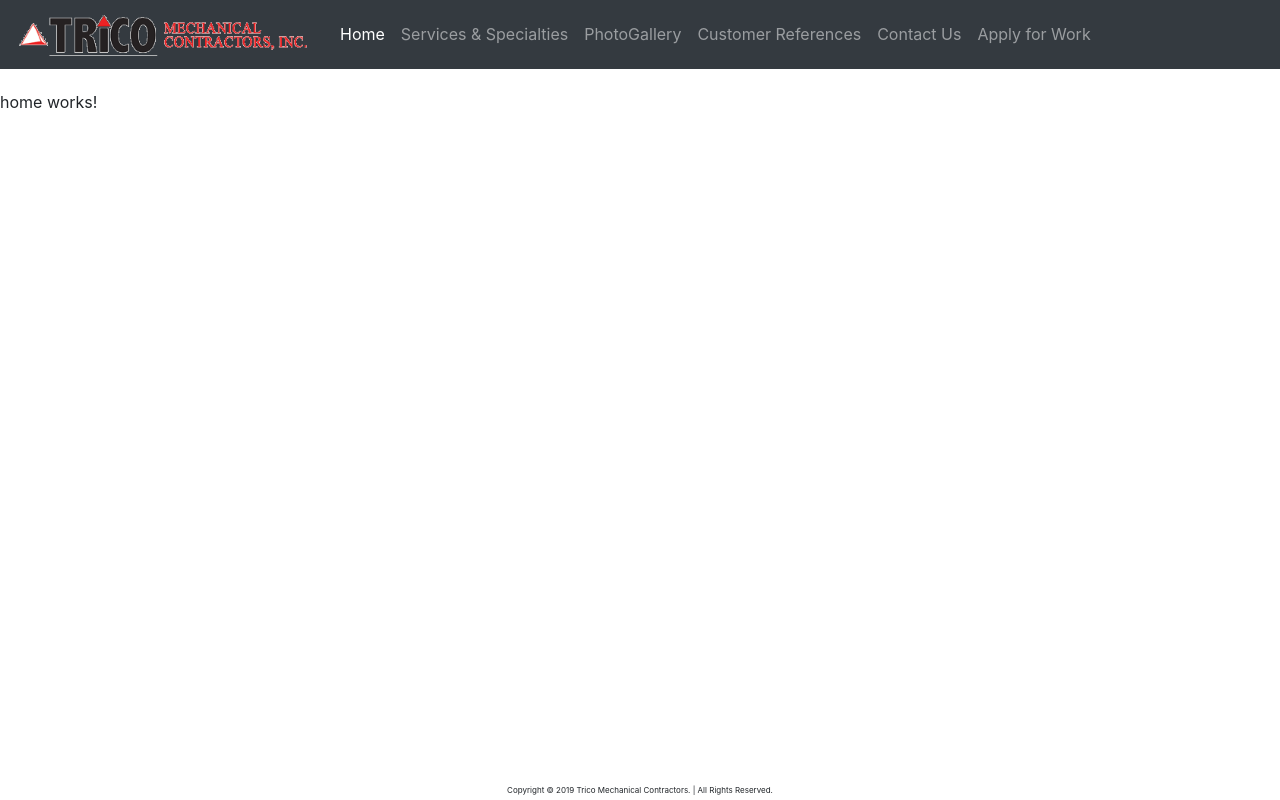
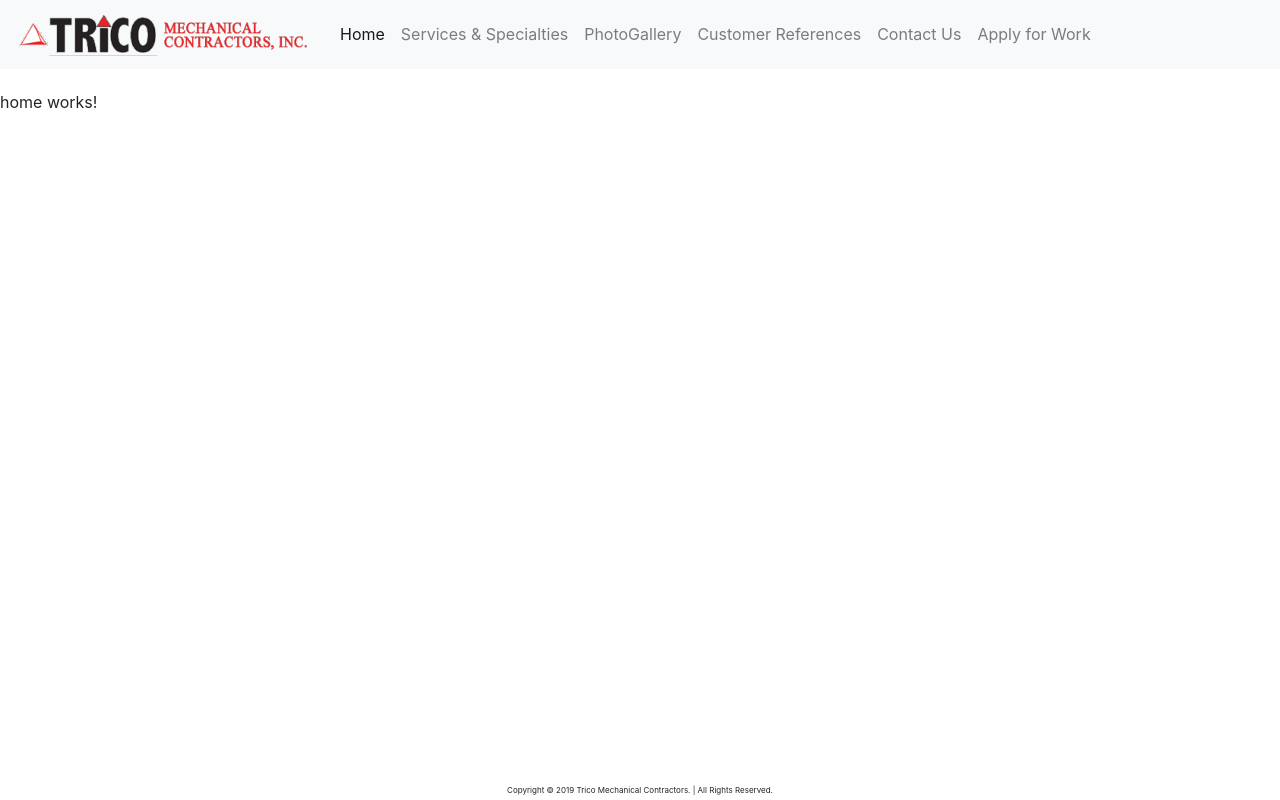
Before and after one commit to tricomechanical/trico, an Angular app: page / in a window 1280 px wide. Built offline with nearby package versions, Linux system fonts and the light colour scheme.

Commit message:
Switched back to light nav until picture or theme is updated

```diff
--- a/src/app/components/navigation-bar/navigation-bar.component.html
+++ b/src/app/components/navigation-bar/navigation-bar.component.html
@@ -1,4 +1,4 @@
-<nav class="navbar navbar-expand-lg navbar-dark bg-dark">
+<nav class="navbar navbar-expand-lg navbar-light bg-light">
     <a class="navbar-brand" routerLink="" (click)="onMenuItemClick(null)"><img alt="Brand" class="site-header-image" src="../../../assets/photos/TRICO-logo.gif"></a>
     <button class="navbar-toggler mobile-nav-btn" type="button" data-toggle="collapse" data-target="#navbarSupportedContent" aria-controls="navbarSupportedContent" aria-expanded="false" aria-label="Toggle navigation">
       <span class="navbar-toggler-icon"></span>
```
